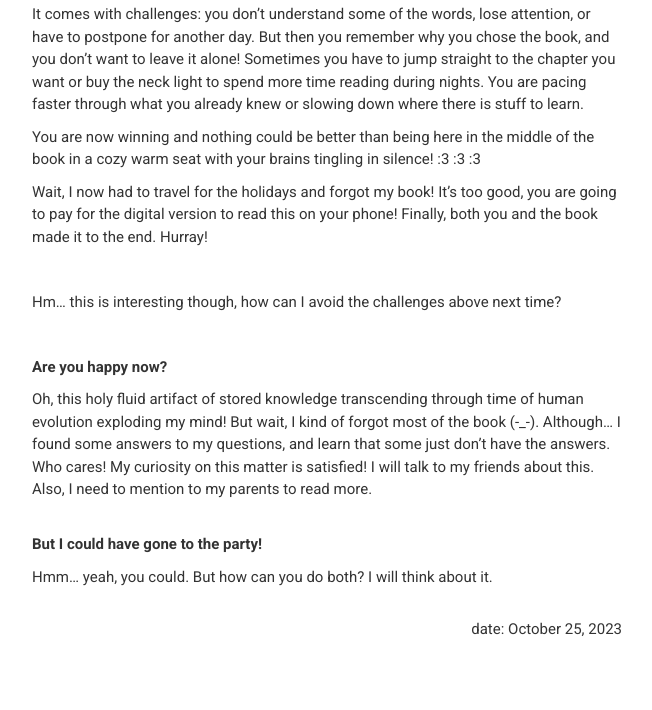
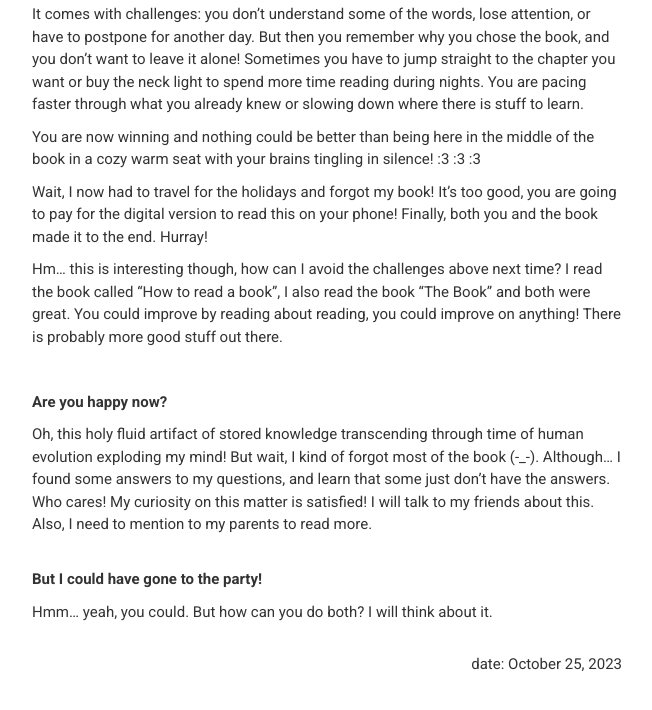
Before and after one commit to ianomad/ianomad.github.io, a Jekyll site: the page built from _posts/2023-10-25-Reading-Better.md, in a window 1280 px wide and 900 px high, scrolled down 1015 px, cut to the strip 0-767 px from the top of the window. Shown: the top 710 px of the strip, without its empty margins (223-875 px from the left). Built offline with Jekyll 4.4.1, drawn with Linux system fonts in a browser that asks for light colours; nearby versions of some CDN libraries.

Commit message:
Added a bit more thought

```diff
--- a/_posts/2023-10-25-Reading-Better.md
+++ b/_posts/2023-10-25-Reading-Better.md
@@ -67,9 +67,10 @@ Wait, I now had to travel for the holidays and forgot my book! It's too good, yo
 for the digital version to read this on your phone! Finally, both you and the book made it to the
 end. Hurray!
 
-<br />
-
-Hm... this is interesting though, how can I avoid the challenges above next time?
+Hm... this is interesting though, how can I avoid the challenges above next time? I read the book
+called "How to read a book", I also read the book "The Book" and both were great. You could improve
+by reading about reading, you could improve on anything! There is probably more good stuff out
+there.
 
 <br />
 
```
